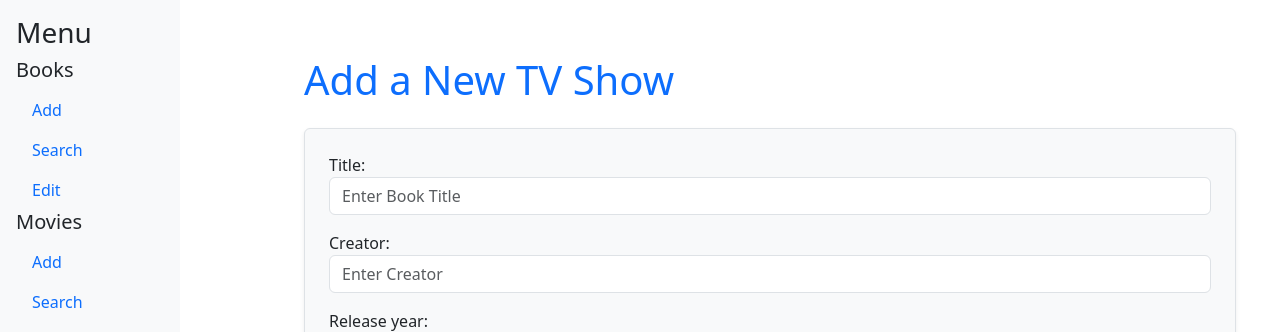
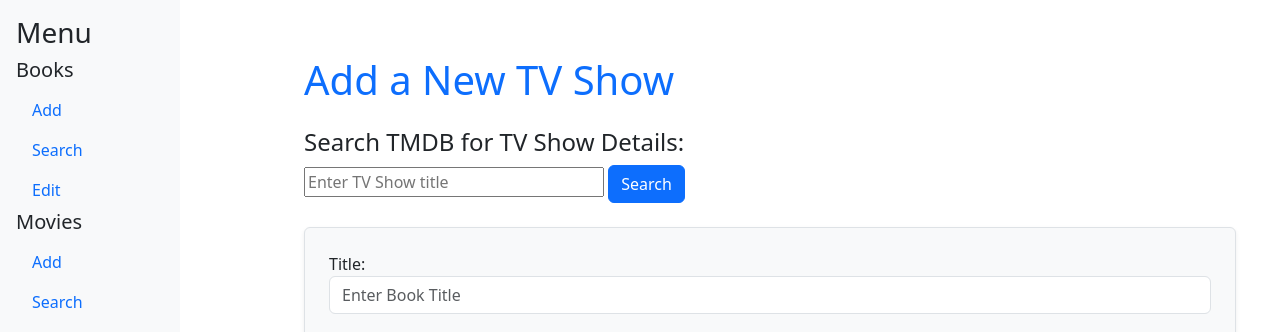
Before and after one commit to Park-Will/NerdHoard, a Django app: page /add_tv/ in a window 1280 px wide. Shown: the top 332 px of the page. Run offline with Django 5.2, Linux system fonts and the light colour scheme; some libraries are stand-ins or nearby versions.

Commit message:
Addition of TMDB television API calls

```diff
--- a/user_media/templates/add_tv_css.html
+++ b/user_media/templates/add_tv_css.html
@@ -3,7 +3,22 @@
 {% block content %}
 <div class="container mt-4">
   <h1 class="mb-4 text-primary">Add a New TV Show</h1>
-  <!-- Contact Form -->
+  <h4> Search TMDB for TV Show Details: </h4>
+  <form method = "get">
+    <input type="text" style="width: 300px;" name="search" value="{{ user_query }}" placeholder="Enter TV Show title">
+    <button type="submit" class="btn btn-primary">Search</button>
+    <br></br>
+  </form>
+
+  {% for result in results %}
+    <div>
+      {% if result.cover_url %}<img src="{{ result.cover_url }}" height="80">{% endif %}
+      {{ result.title }} ({% if result.release_date %}{{ result.release_date|slice:":4" }}{% else %}Unknown{% endif %})
+      <a href="{% url 'add_tv' %}?title={{ result.title|urlencode }}&release_date={{ result.release_date|default:''|urlencode }}&cover_url={{ result.cover_url|default:''|urlencode }}&summary={{ result.summary|default:''|urlencode }}&tmdb_id={{ result.tmdb_id }}">Select</a>
+    </div>
+  {% endfor %}
+
+  <!-- TV Form -->
   <form method="POST" class="border p-4 rounded bg-light shadow-sm">
     {% csrf_token %}
     <div class="mb-3">
--- a/user_media/tmdbAPI.py
+++ b/user_media/tmdbAPI.py
@@ -6,11 +6,9 @@ request_header = {
     'Authorization': f'Bearer {settings.TMDB_API_KEY}'
 }
 
-url = 'https://api.themoviedb.org/3/search/movie'
-
 def movie_search(user_request, limit=5):
     response = requests.get(
-        url,
+        'https://api.themoviedb.org/3/search/movie',
         params = {
             'query': user_request,
         },
@@ -21,16 +19,16 @@ def movie_search(user_request, limit=5):
 
     results = response.json()['results'][:limit]
     movie_info = [{
-        'tmdb_id': r['id'],
-        'title': r['title'],
-        'release_date': r.get('release_date') or None,
-        'summary': r.get('overview', ''),
+        'tmdb_id': result['id'],
+        'title': result['title'],
+        'release_date': result.get('release_date') or None,
+        'summary': result.get('overview', ''),
         'cover_url': (
             f'https://image.tmdb.org/t/p/w500{r["poster_path"]}'
-            if r.get('poster_path') else ''
+            if result.get('poster_path') else ''
         ),
     }
-    for r in results
+    for result in results
     ]
 
     return movie_info
@@ -49,3 +47,41 @@ def movie_details(tmdb_id):
         if i.get('job') == 'Director':
             directors.append(i['name'])
     return {'director': ', '.join(directors)}
+
+def tv_search(user_request, limit=5):
+    response = requests.get(
+        'https://api.themoviedb.org/3/search/tv',
+        params = {
+            'query': user_request,
+        },
+        headers = request_header,
+        timeout = 10
+        )
+    response.raise_for_status()
+
+    results = response.json()['results'][:limit]
+    tv_info = [{
+        'tmdb_id': result['id'],
+        'title': result['name'],
+        'release_date': result.get('first_air_date') or None,
+        'summary': result.get('overview', ''),
+        'cover_url': (
+            f'https://image.tmdb.org/t/p/w500{result["poster_path"]}'
+            if result.get('poster_path') else ''
+        ),
+    }
+    for result in results
+    ]
+
+    return tv_info
+
+def tv_details(tmdb_id):
+    response = requests.get(
+        f'https://api.themoviedb.org/3/tv/{tmdb_id}',
+        headers = request_header,
+        timeout = 10,
+    )
+    response.raise_for_status()
+    details = response.json()
+    creators = [creator['name'] for creator in details.get('created_by', [])]
+    return {'created_by': ', '.join(creators)}
--- a/user_media/urls.py
+++ b/user_media/urls.py
@@ -11,6 +11,7 @@ urlpatterns = [
     path('add_movie/', views.add_movie, name='add_movie'),
     path('search_movie/', views.search_movie, name='search_movie'),
     path('edit_movie/<int:movie_id>/<int:page_number>/', views.edit_movie, name='edit_movie'),
+    path('edit_movie_full/<int:movie_id>/<int:page_number>/', views.edit_movie_full, name='edit_movie_full'),
     path('delete_movie/<int:movie_id>/<int:page_number>/', views.delete_movie, name='delete_movie'),
     path('add_tv/', views.add_tv, name='add_tv'),
     path('search_tv/', views.search_tv, name='search_tv'),
--- a/user_media/views.py
+++ b/user_media/views.py
@@ -262,11 +262,36 @@ def add_tv(request):
                                 "success": success
                                 })
         else:
-                form = TVForm()
+                creator = ''
+                tmdb_id = request.GET.get('tmdb_id', '')
+                if tmdb_id.isdigit():
+                        try:
+                                creator = tv_details(tmdb_id)['created_by']
+                        except requests.exceptions.RequestException:
+                                creator = ''
+
+                form = TVForm(initial={
+                        'title': request.GET.get('title', ''),
+                        'cover_url': request.GET.get('cover_url', ''),
+                        'release_year': request.GET.get('release_date', '')[:4] or None,
+                        'summary': request.GET.get('summary', ''),
+                        'creator': creator,
+                        })
+
+        user_query = request.GET.get('search', '').strip()
+        results = []
+        if user_query:
+                try:
+                        results = tv_search(user_query)
+                except requests.exceptions.RequestException:
+                        results = []
+
         return render(request, "add_tv_css.html",{
                 "form": form,
                 "added_tv": added_tv,
-                "success": success
+                "success": success,
+                'user_query': user_query,
+                'results': results,
                 })
 
 def search_tv(request):
```
Also changed, not shown: user_media/templates/edit_movie_css.html (+17 -20 lines), user_media/templates/edit_movie_full_css.html (added, +16 -0 lines).
